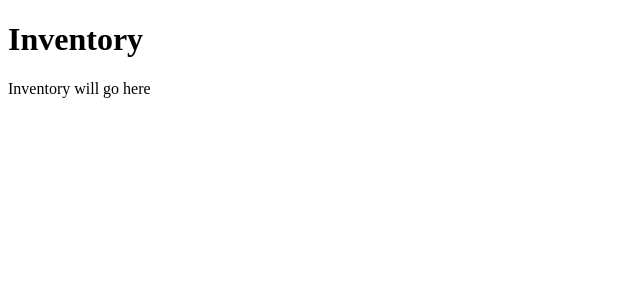
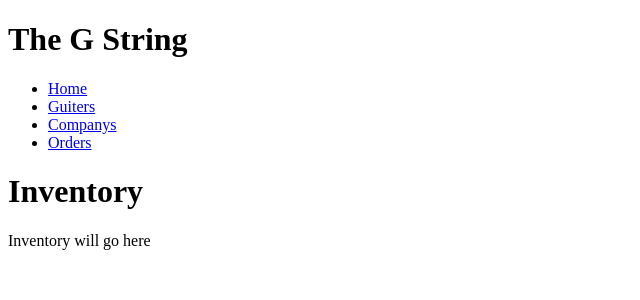
Before and after one commit to iainfraser188/solo-project-shop-inventory, a Flask app: page / in a window 1280 px wide. Shown: the top 300 px of the page, without its empty margins (0-640 px from the left). Run offline with Flask 2, Linux system fonts and the light colour scheme.

Commit message:
added nav bar to home page

```diff
--- a/db/shop_inventory.sql
+++ b/db/shop_inventory.sql
@@ -6,8 +6,8 @@ CREATE TABLE manufacturers(
     id SERIAL PRIMARY KEY,
     company_name VARCHAR,
     founded VARCHAR,
-    location VARCHAR,
-)
+    location VARCHAR
+);
 
 CREATE TABLE guitars(
     id SERIAL PRIMARY KEY,
@@ -18,6 +18,6 @@ CREATE TABLE guitars(
     no_of_strings VARCHAR(255),
     production_date VARCHAR(255),
     stock_price VARCHAR(255),
-    selling_price VARCHAR(255),
+    selling_price VARCHAR(255)
 
 );
--- a/templates/base.html
+++ b/templates/base.html
@@ -5,6 +5,15 @@
     <meta http-equiv="X-UA-Compatible" content="IE=edge">
     <meta name="viewport" content="width=device-width, initial-scale=1.0">
     <title>The G String</title>
+    <h1>The G String</h1>
+    <nav>
+        <ul>
+            <li><a href = "/">Home</a></li>
+            <li><a href = "/Guitars">Guiters</a></li>
+            <li><a href = "/Company's">Companys</a></li>
+            <li><a href = "/Orders">Orders</a></li>
+        </ul>
+    </nav>
 </head>
 <body>
     {% block content %}
```
